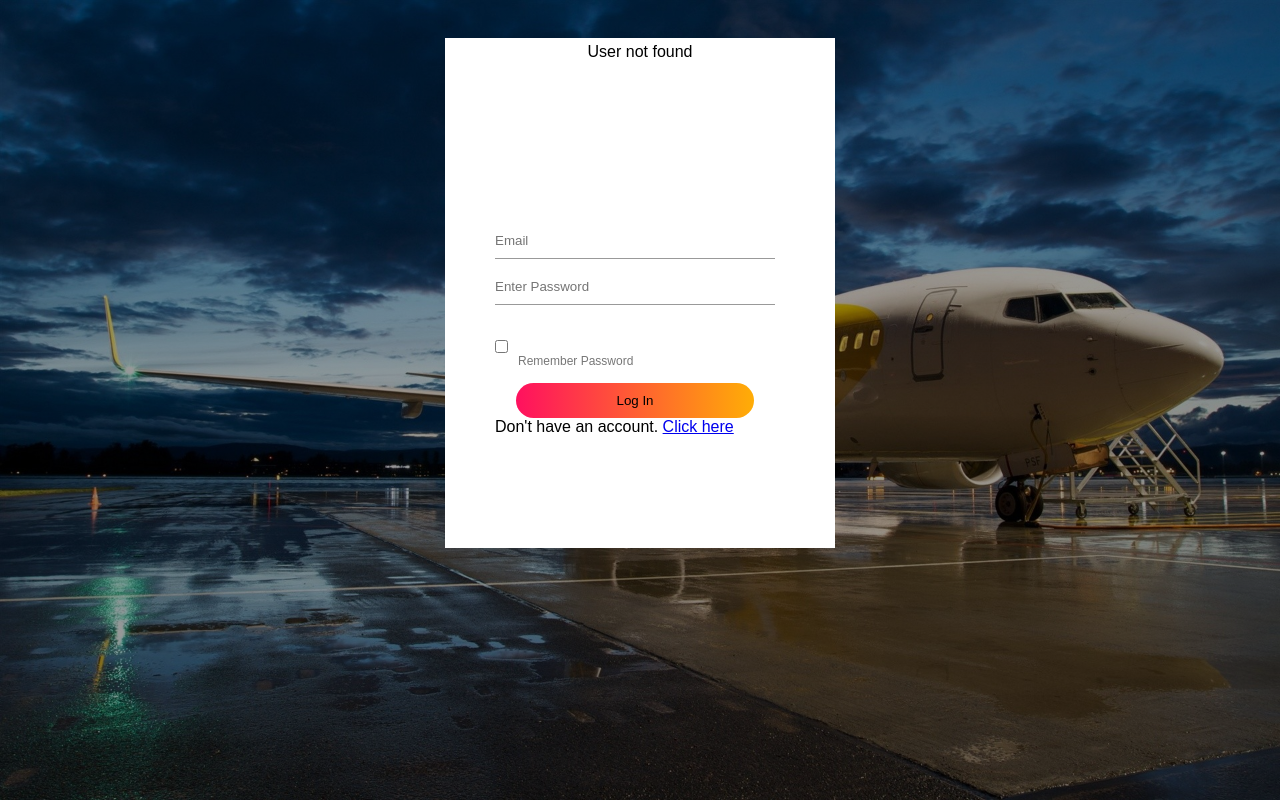
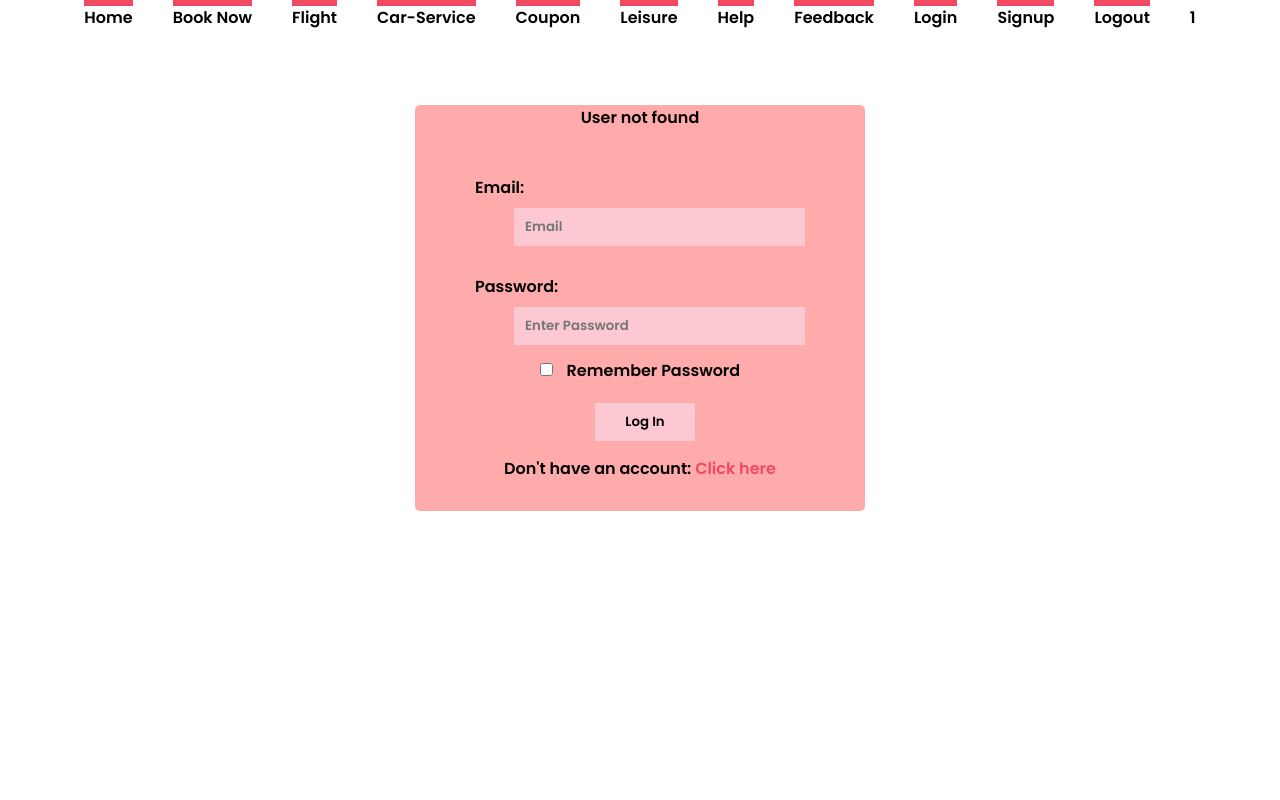
Before and after one commit to risatrahaman/AMS, a PHP site: the page made by frontend/login.php in a window 1280 px wide. Run offline with PHP 8.4, Linux system fonts and the light colour scheme; the visitor is signed in with stand-in values (Sample User, id 1).

Commit message:
Sign up and Login update and tidy folders

```diff
--- /dev/null
+++ b/frontend/css/login.css
@@ -0,0 +1,77 @@
+*{
+    margin: 0;
+    padding: 0;
+    font-family: 'Poppins', sans-serif;
+}
+
+nav{
+    text-align: right;
+}
+nav ul{
+    display: flex;
+    list-style: none;
+    justify-content: center;
+}
+nav li{
+    margin-bottom: 15px;
+    padding: 0 20px;
+    margin-top: 5px;
+}
+nav ul li a{
+    border-top: 10px solid #f14a60;
+    color: black;
+    text-decoration: none;
+}
+
+#form-box{
+    width: 450px;
+    margin: auto;
+    margin-top: 60px;
+    background-color:#FFABAB;
+    border-radius: 5px;
+    margin-bottom: 50px;
+}
+#form-box form{
+    text-align: center;
+    padding: 30px 0;
+    display: flex;
+    flex-direction: column;
+}
+
+#form-box form div{
+    margin-bottom: 5px;
+}
+
+#form-box form div label{
+    float: left;
+    padding-top: 15px;
+    margin-left: 60px;
+}
+
+#form-box .input-field{
+    margin: 8px 0;
+    margin-right: 60px;
+    padding: 8px 10px;
+    background-color: #FCC8D1;
+    border: 1px solid #FCC8D1;
+    float: right;
+}
+
+#submit-btn{
+    background-color: #FCC8D1;
+    border: 1px solid #FCC8D1;
+    width: 100px;
+    padding: 8px 0;
+    margin-top: 15px;
+    margin-left: 180px;
+    margin-bottom: 15px;
+}
+
+#check-box{
+    margin-right: 10px;
+}
+
+#account-exists a{
+    text-decoration: none;
+    color: #f14a60;
+}
--- a/frontend/login&signupstyles.css
+++ /dev/null
@@ -1,105 +0,0 @@
-*{
-    margin: 0;
-    padding: 0;
-    font-family: sans-serif;
-}
-
-.hero{
-    height: 100%;
-    width:100%;
-    background-image: linear-gradient(rgba(0,0,0,0.4),rgba(0,0,0,0.4)),url(bg6.jpg);
-    background-position: center;
-    background-size: cover;
-    position:absolute;
-
-}
-
-.form-box{
-    width:380px;
-    height:500px;
-    position:relative;
-    margin: 3% auto;
-    background:#fff;
-    padding: 5px;
-    overflow: hidden;
-
-}
-
-.button-box{
-    width: 220px;
-    margin: 35 auto;
-    position: relative;
-    box-shadow: 0 0 20px #ff61241f ;
-    border-radius: 30px;
-}
-
-.toggle-btn{
-    /* padding :10px means top to bottom 30px means left to right */
-    padding: 10px 30px;
-    cursor: pointer;
-    background: transparent;
-    border: 0;
-    outline: none;
-    position: relative;
-}
-
-#btn{
-    top:0;
-    left:0;
-    position:absolute;
-    width: 110%;
-    height: 100%;
-    background: linear-gradient(to right, #ff105f,#ffad06);
-    border-radius: 30px;
-    transition: .5s;
-}
-
-.input-group{
-    top:180px;
-    position:absolute;
-    width: 280px;
-    transition: .5s;
-}
-
-.input-field{
-    width: 100%;
-    padding: 10px 0;
-    margin: 5px 0;
-    border-left: 0;
-    border-top: 0;
-    border-right: 0;
-    border-bottom: 1px solid #999;
-    outline: none;
-    background: transparent;
-}
-
-.submit-btn{
-    width: 85%;
-    padding: 10px 30px;
-    cursor: pointer;
-    display: block;
-    margin: auto;
-    background: linear-gradient(to right, #ff105f,#ffad06);
-    border: 0;
-    outline: none;
-    border-radius: 30px;
-
-}
-
-.check-box{
-    margin: 30px 10px 30px 0;
-}
-span{
-    color: #777;
-    font-size: 12px;
-    bottom: 68px;
-    position: absolute;
-}
-
-#login{
-    left: 50px;
-}
-#register{
-    top: 30px;
-    left: 50px;
-}
--- a/frontend/login.php
+++ b/frontend/login.php
@@ -1,32 +1,69 @@
 <!DOCTYPE html>
 <html lang="en">
 <head>
-    <meta charset="UTF-8">
-    <meta http-equiv="X-UA-Compatible" content="IE=edge">
-    <meta name="viewport" content="width=device-width, initial-scale=1.0">
-    <title>sign in</title>
-    <link rel="stylesheet" href="login&signupstyles.css">
+    <title>Login</title>
+    <link rel="stylesheet" href="./css/login.css">
+    <link rel="preconnect" href="https://fonts.googleapis.com">
+    <link rel="preconnect" href="https://fonts.gstatic.com" crossorigin>
+    <link href="https://fonts.googleapis.com/css2?family=Poppins:ital,wght@0,600;1,400;1,800&display=swap" rel="stylesheet">
 </head>
 <body>
-    <div class="hero">
-        <div class="form-box">
-            <!-- <div class="button-box">
-                <div id="btn"></div>
-               <button type="button" class="toggle-btn" onclick="login()">SIGN IN</button>
-            </div> -->
+    <nav>
+        <ul>
+            <li><a href="../index.php">Home</a></li>
+            <li><a href="#">Book Now</a></li>
+            <li><a href="#">Flight</a></li>
+            <li><a href="#">Car-Service</a></li>
+            <li><a href="#">Coupon</a></li>
+            <li><a href="./leisure.php">Leisure</a></li>
+            <li><a href="./help.php">Help</a></li>
+            <li><a href="./feedback.php">Feedback</a></li>
+            <li><a href="./login.php">Login</a></li>
+            <li><a href="./signup.php">Signup</a></li>
+            <li><a href="../backend/logout.php">Logout</a></li>
+            <li>
+            <?php
+                session_start();
+                if (!empty($_SESSION['cid'])){
+                echo $_SESSION['cid'];
+                }
+                else if (!empty($_SESSION['aid'])){
+                echo $_SESSION['aid'];
+                }
+            ?>
+            </li>
+        </ul>
+    </nav>
 
-            <!-- for login part -->
-            <p style="text-align:center"> <?php echo $_GET['error']; ?></p>
-            <form id="login" class="input-group" method="post" action="../backend/login-db.php">
+    <div id="form-box">
+
+        <p style="text-align:center">
+        <?php
+            if (isset($_GET['error'])){
+                echo $_GET['error'];} ?>
+        </p>
+        <form id="login" method="post" action="../backend/login-db.php">
+            <div>
+                <label>Email: </label>
                 <input name="email" type="email" class="input-field" placeholder="Email" required>
+            </div>
+            <div>
+                <label>Password: </label>
                 <input name="pass" type="password" class="input-field" placeholder="Enter Password" required>
-                <input type="checkbox" class="check-box" ><span>Remember Password</span>
-                <button type="submit" class="submit-btn">Log In</button>
-                <p>Don't have an account. <a href="./signup.php">Click here</a></p>
-            </form>
-        </div>
+            </div>
 
+            <div>
+                <input type="checkbox" id="check-box" >
+                <span>Remember Password</span>
+            </div>
+
+
+            <button type="submit" id="submit-btn">Log In</button>
+
+            <p id="account-exists">Don't have an account: <a href="./signup.php">Click here</a></p>
+        </form>
     </div>
+
 
 </body>
 </html>
--- a/index.php
+++ b/index.php
@@ -40,7 +40,7 @@
       </ul>
       <!-- logout -->
       <div class="navbar-icon">
-        <a href="./backend/logout.php"><img src="./frontend/user.png" alt="">
+        <a href="./backend/logout.php"><img src="./frontend/img/user.png" alt="">
         <?php
         session_start();
         if (!empty($_SESSION['cid'])){
@@ -72,7 +72,7 @@
 
 
       <div class="right-column">
-        <img src="./frontend/bg2.png" alt="">
+        <img src="./frontend/img/bg2.png" alt="">
       </div>
 
     </div>
```
Also changed, not shown: backend/createdb.sql (+0 -7 lines), backend/login-db.php (+8 -1 lines), backend/signup-db.php (+9 -2 lines), frontend/css/signup.css (added, +89 -0 lines), frontend/feedback.php (+8 -3 lines), frontend/help.php (+8 -3 lines), frontend/leisure.php (+8 -3 lines), frontend/signup.php (+72 -17 lines), frontend/bg6.jpg (deleted), frontend/css/feedbackstyles.css (renamed from frontend/feedbackstyles.css), frontend/css/hstyles.css (renamed from frontend/hstyles.css), frontend/css/indexstyles.css (renamed from frontend/indexstyles.css), frontend/css/leisurestyles.css (renamed from frontend/leisurestyles.css), frontend/img/bg2.png (renamed from frontend/bg2.png), 1 more files.
